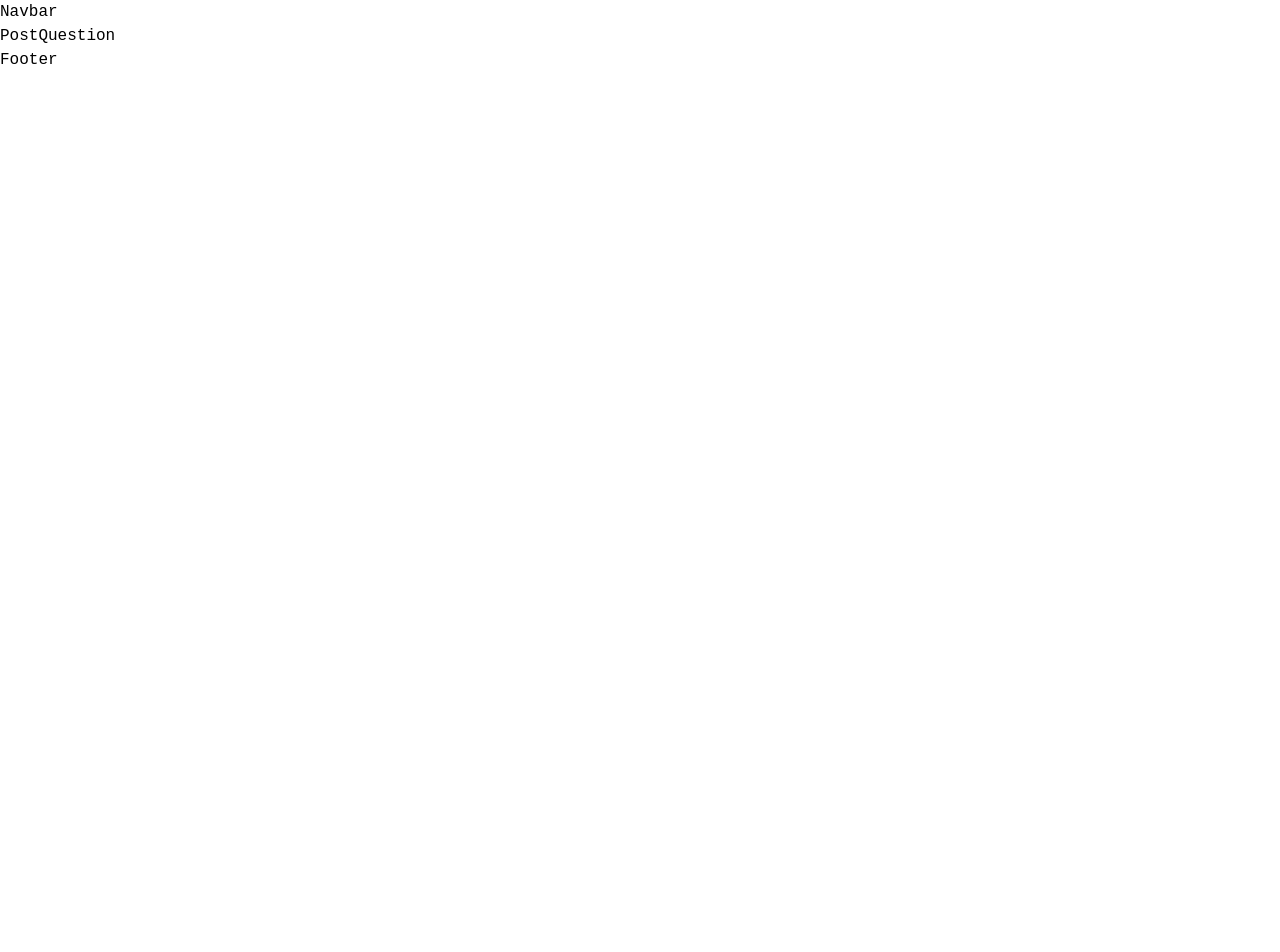
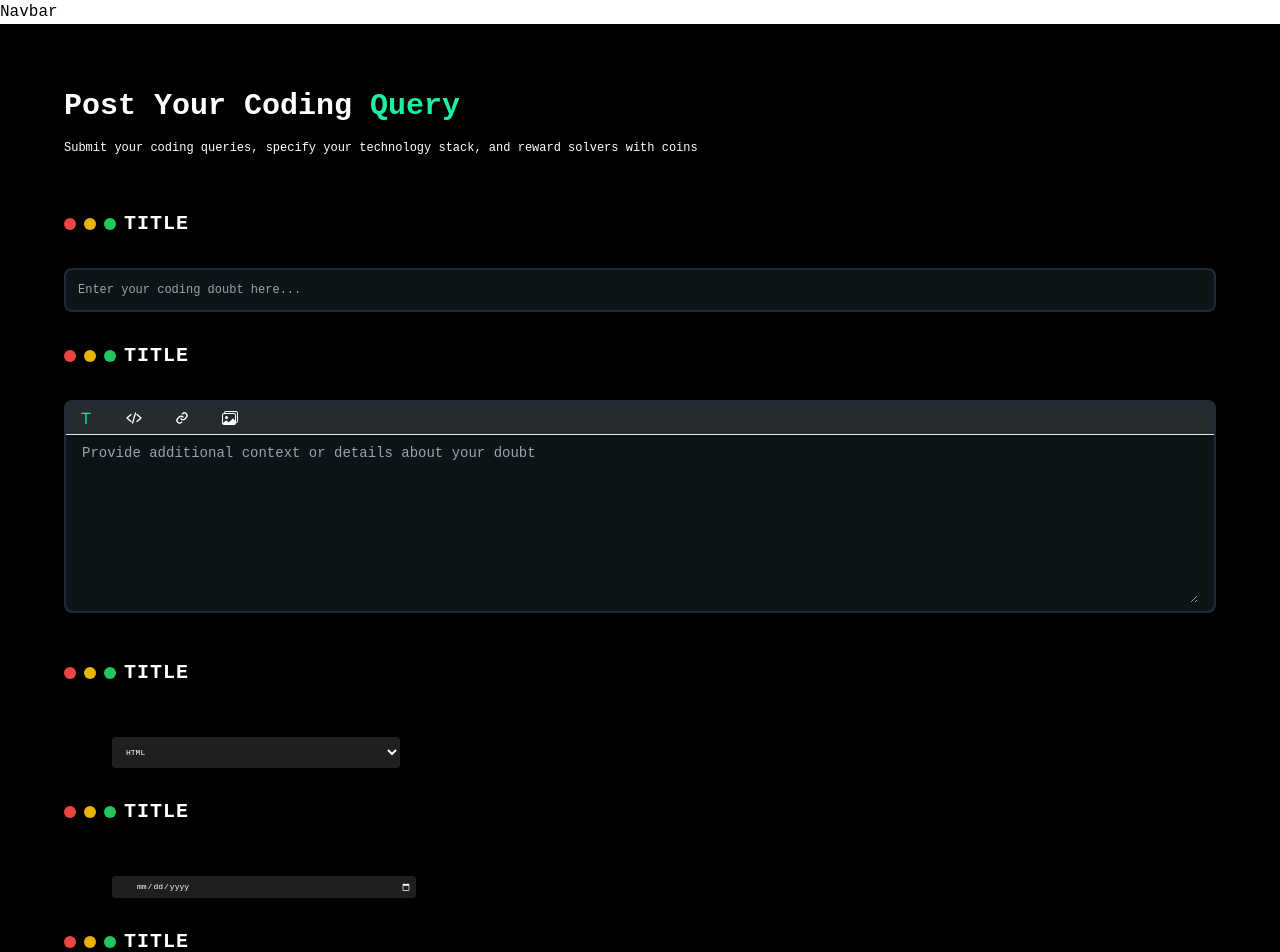
Before and after one commit to DareDevilStudios/notime-solve-x, a Next.js app: page /post-question in a window 1280 px wide. Shown: the top 952 px of the page. Before the commit the page ends 800 px from the top, so only its background shows below. Built offline with nearby package versions, Linux system fonts and the light colour scheme.

Commit message:
done postquestion page

```diff
--- a/src/common/UI/PostQuestion/PostQuestion.jsx
+++ b/src/common/UI/PostQuestion/PostQuestion.jsx
@@ -1,8 +1,74 @@
+import DotHeading from '@/common/components/DotHeading'
 import React from 'react'
+import {IoCodeSlash} from 'react-icons/io5'
+import {RiText} from 'react-icons/ri'
+import {BiLink} from 'react-icons/bi'
+import {BsImages} from 'react-icons/bs'
 
 const PostQuestion = () => {
   return (
-    <div>PostQuestion</div>
+
+    <div className="bg-black flex flex-col p-[4rem] text-white">
+      <h1 className="text-3xl font-black">Post Your Coding <span className="text-[#1BEFA0]">Query</span></h1>
+      <p className="pt-[1rem] text-xs">Submit your coding queries, specify your technology stack, and reward solvers with coins</p>
+      <div className="flex flex-col pt-[3rem] gap-[1.5rem]">
+       <DotHeading/>
+       <input type="text" className="bg-[#0D1418] text-xs p-3 rounded-lg border-2 border-gray-800 ..." placeholder="Enter your coding doubt here..."></input>
+       <DotHeading/>
+
+
+   <div class="w-full mb-4 border-2 border-gray-800 rounded-lg bg-[#262B30]">
+       <div class="flex items-center justify-between px-3 py-2 border-b">
+           <div class="flex flex-wrap items-center divide-gray-200 sm:divide-x">
+               <div class="flex items-center space-x-8 sm:pr-4">
+               <RiText className="fill-[#1BEFA0]"/>
+                <IoCodeSlash className="fill-white"/>
+                <BiLink className="fill-white"/>
+                <BsImages className="fill-white"/>
+
+
+
+
+               </div>
+
+           </div>
+
+
+       </div>
+       <div class="px-4 py-2 bg-[#0D1418] rounded-b-lg">
+
+           <textarea id="editor" rows="8" class="block w-full px-0 text-sm text-gray-800 bg-[#0D1418] border-0" placeholder="Provide additional context or details about your doubt" required></textarea>
+       </div>
+   </div>
+   <DotHeading/>
+
+          <select className='ml-[3rem] mt-5   p-2.5  text-[8px] text-white w-[18rem]    bg-white   bg-opacity-[12%] rounded '>
+            <option>HTML</option>
+            <option>Tailwindcss</option>
+            <option>Javascript</option>
+            <option>flask</option>
+            <option>React</option>
+            <option>next</option>
+          </select>
+          <DotHeading/>
+          <input
+            type="date"
+            id="date"
+            class="mt-5 ml-[3rem] block  p-1 pl-6 text-[8px] w-[19rem] text-white bg-white bg-opacity-[12%] rounded calendar-icon-white"
+          />
+          <DotHeading/>
+
+
+<input id="default-range" type="range" value="50" class="w-full h-2 bg-gray-200 rounded-lg appearance-none cursor-pointer"/>
+
+
+
+
+
+
+      </div>
+    </div>
+
   )
 }
 
--- a/src/common/components/Chat_box.jsx
+++ b/src/common/components/Chat_box.jsx
@@ -8,10 +8,8 @@ const Chat_box = () => {
   return (
     <>
 
+
     <div className= "w-[578px]  bg-[#0D1418] ">
-
-
-
 
 
   <div className="w-[575px] h-[60px] bg-black flex flex-row ">
--- a/src/common/components/DotHeading.jsx
+++ b/src/common/components/DotHeading.jsx
@@ -2,7 +2,7 @@ import React from 'react';
 
 const DotHeading = () => {
   return (
-    <div className="border border-gray-900 p-4 rounded-lg  bg-[#0D1418]" >
+    <div className=" rounded-lg  bg-black" >
       <div className="flex items-center">
         {/* First ellipse with color #EF3E36 */}
         <div className="w-3 h-3 bg-red-500 rounded-full mr-2"></div>
```
